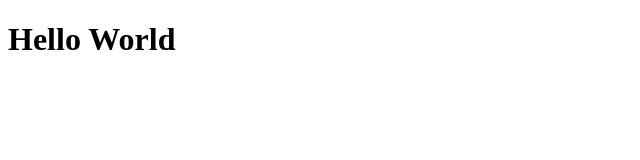
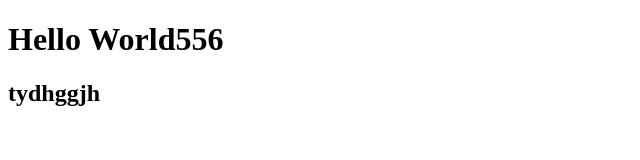
Before and after one commit to Hassan-Jamal/SP22-BSE-B-week1, a plain HTML site: page index.html in a window 1280 px wide. Shown: the whole page, without its empty margins (0-640 px from the left). Drawn offline with Linux system fonts and the light colour scheme.

Commit message:
i just uploded an other file

```diff
--- a/index.html
+++ b/index.html
@@ -4,7 +4,8 @@
     <meta charset="UTF-8">
     <meta name="viewport" content="width=device-width, initial-scale=1.0">
     <title>Index</title>
-    <h1>Hello World</h1>
+    <h1>Hello World556</h1>
+    <h2>tydhggjh</h2>
 </head>
 <body>
 
```
